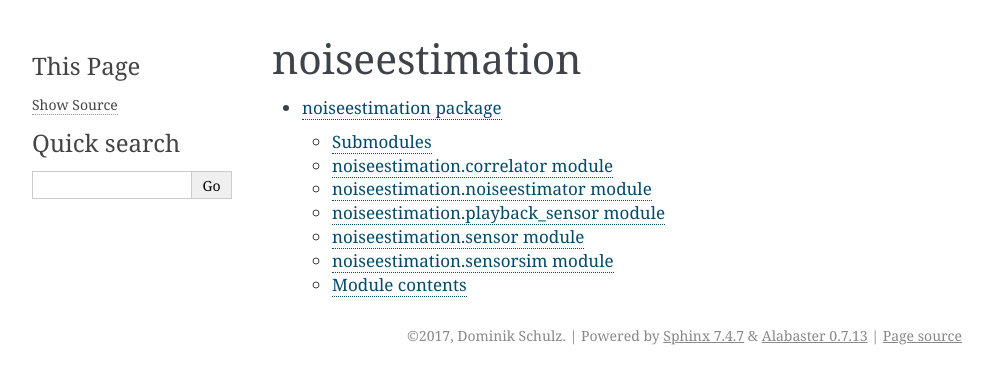
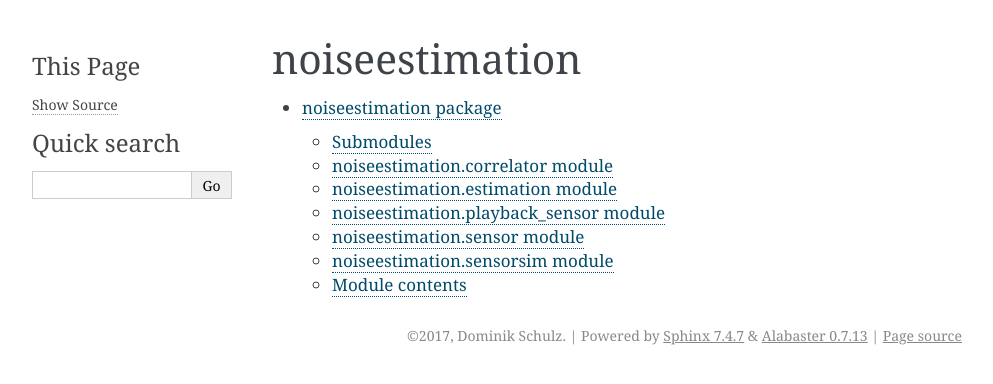
Before and after one commit to Kinodim/noiseestimation, a Sphinx documentation site: the page built from doc/modules.rst, in a window 1280 px wide. Shown: the top 384 px of the page, without its empty margins (148-1141 px from the left). Built offline with Sphinx 7.4.7, drawn with Linux system fonts in a browser that asks for light colours.

Commit message:
Fix documentation for rename

```diff
--- a/doc/noiseestimation.rst
+++ b/doc/noiseestimation.rst
@@ -12,10 +12,10 @@ noiseestimation\.correlator module
     :undoc-members:
     :show-inheritance:
 
-noiseestimation\.noiseestimator module
+noiseestimation\.estimation module
 --------------------------------------
 
-.. automodule:: noiseestimation.noiseestimator
+.. automodule:: noiseestimation.estimation
     :members:
     :undoc-members:
     :show-inheritance:
```
